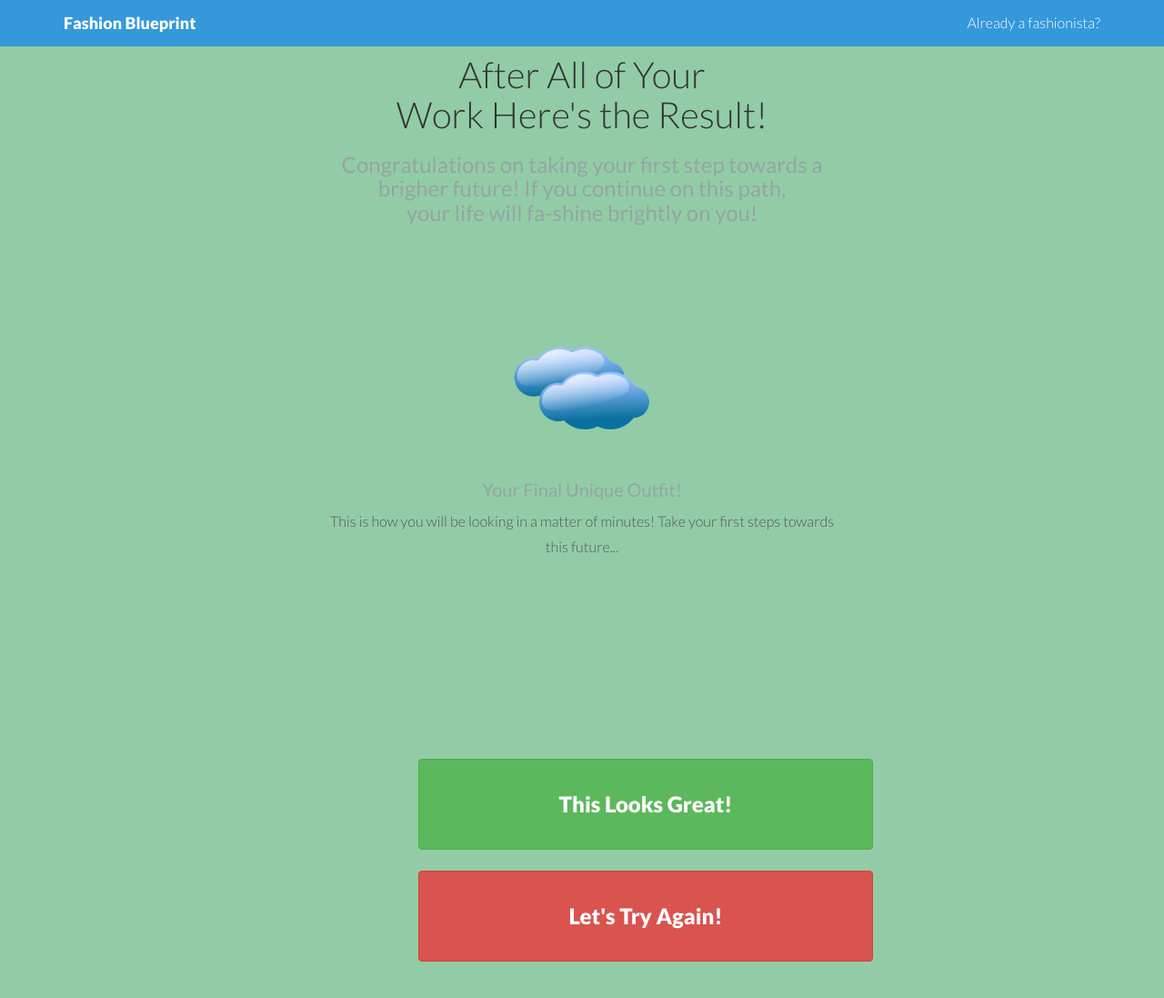
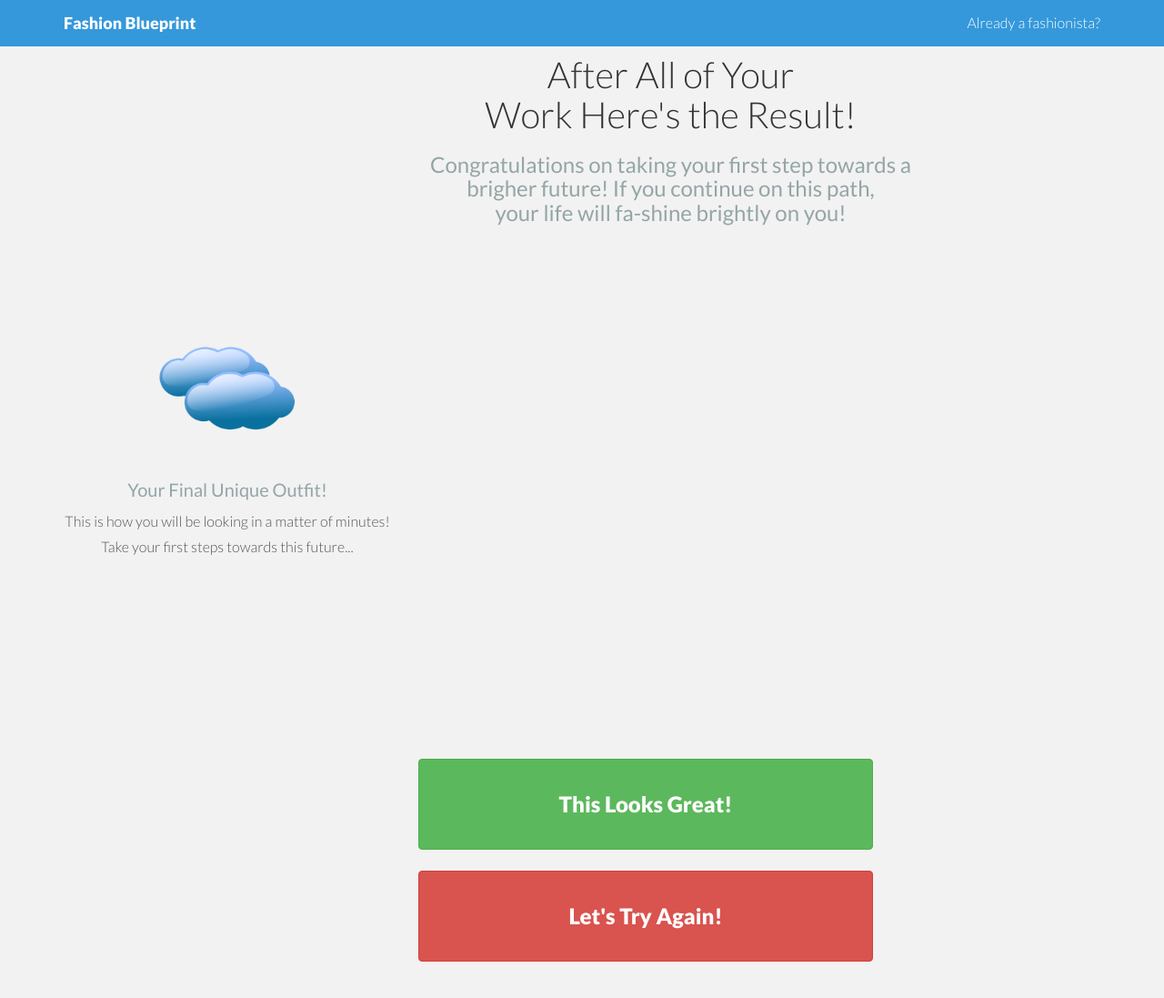
Before and after one commit to HTHSBlueprint/FashionBlueprint, a CodeIgniter app: page /index.php/form_handler in a window 1280 px wide. Shown: the whole page at 91% size. Run offline with CodeIgniter, Linux system fonts and the light colour scheme; data that the repository does not hold is empty; some libraries are stand-ins or nearby versions.

Commit message:
[new] Added anchor and removed garbage green background

```diff
--- a/application/views/home.php
+++ b/application/views/home.php
@@ -41,7 +41,7 @@
         </div>
         <div class="navbar-collapse collapse">
             <ul class="nav navbar-nav navbar-right">
-                <li><a href="#">Already a fashionista?</a></li>
+                <li><a href="#form">Already a fashionista?</a></li>
             </ul>
         </div><!--/.nav-collapse -->
     </div>
@@ -164,6 +164,7 @@
     </div><!-- /row -->
 </div><!-- /container -->
 
+<a name="form"></a>
 <div class="container">
     <div class="row mt centered">
         <div class="col-lg-6 col-lg-offset-3">
@@ -211,7 +212,7 @@
                 </div>
                 <br/><br/>
                 <div class="col-lg-6 col-lg-offset-3">
-                <button type="submit" class="btn btn-primary btn-lg btn-block">Prepare my Outfit!</button>
+                <button type="submit" class="btn btn-primary btn-lg btn-block" style="width:550px; height:50px">Prepare my Outfit!</button>
                 </div>
             </form>
         </div>
--- a/application/views/result.php
+++ b/application/views/result.php
@@ -49,7 +49,7 @@
 
 <div class="container">
     <div class="row mt centered">
-        <div class="col-lg-6 col-lg-offset-3">
+        <div class="col-lg-6 col-lg-offset-4">
             <h1>After All of Your<br/>Work Here's the Result!</h1>
             <h3>Congratulations on taking your first step towards a brigher future! If you continue on this path, <br/>
             your life will fa-shine brightly on you!</h3>
@@ -59,11 +59,11 @@
 
 <div class="container">
     <div class="row mt centered">
-        <div class="col-lg-6 col-lg-offset-3">
+        <div class="col-lg-4">
             <img src="assets/img/clouds.png" width="180" alt="">
             <h4>Your Final Unique Outfit!</h4>
             <p>This is how you will be looking in a matter of minutes! Take your first steps towards this future...</p>
-        </div><!--/col-lg-4 -->
+        </div>
     </div>
 </div>
 
--- a/css/main2.css
+++ b/css/main2.css
@@ -8,7 +8,7 @@
  */
 
 body {
-    background-color: #92CCA6;
+    background-color: #f2f2f2;
     font-family: 'Lato', sans-serif;
     font-weight: 300;
     font-size: 16px;
```
